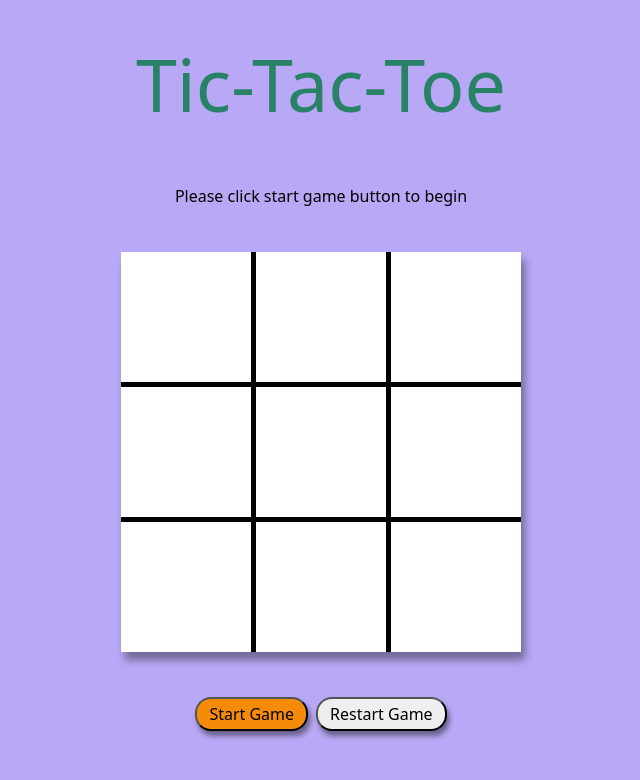
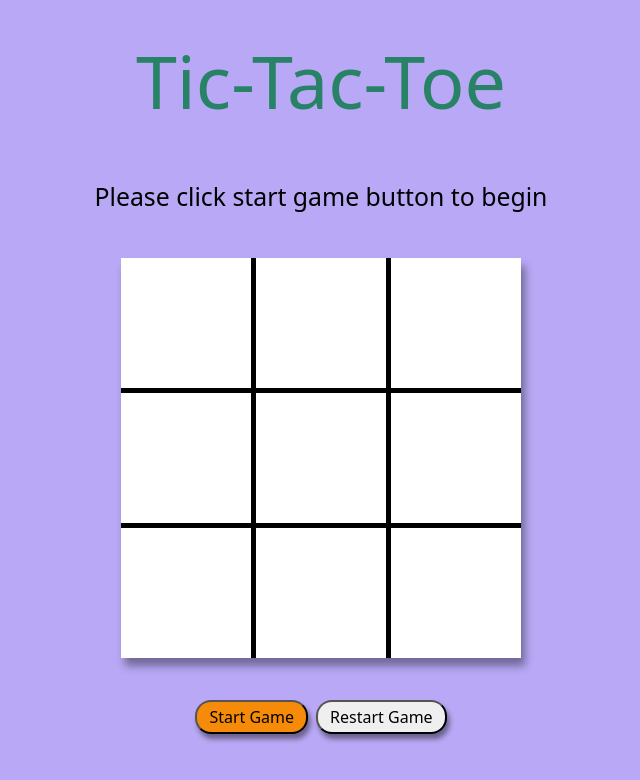
Before and after one commit to Sambaramba/tic-tac-toe, a website with bundled scripts: page index.html in a window 1280 px wide. Shown: the whole page, without its empty margins (319-959 px from the left). Built offline with nearby package versions, Linux system fonts and the light colour scheme.

Commit message:
style: make display text responsive

```diff
--- a/css/style.css
+++ b/css/style.css
@@ -65,6 +65,7 @@ h1, h2, h3, h4, h5, h6 {
   /*FONT SIZES*/
   /* --title-font-size: 4rem; */
   --title-font-size: calc(3rem + 2vw);
+  --display-text: calc(0.75rem + 1vw);
   --cell-font-size: 5rem;
   --label-font-size: 2rem;
 
@@ -107,6 +108,7 @@ button:focus {
   outline: none;
   background-color: var(--bright-orange);
 }
+
 #container {
   margin:  auto;
   width: 100%;
@@ -123,6 +125,10 @@ button:focus {
 #title {
   font-size: var(--title-font-size);
   color: var(--title-colour);
+}
+
+#display {
+  font-size: var(--display-text);
 }
 
 
```
